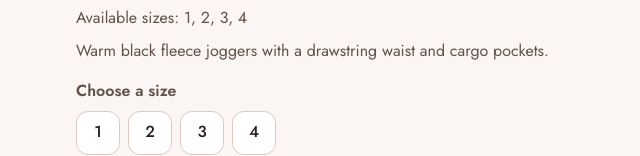
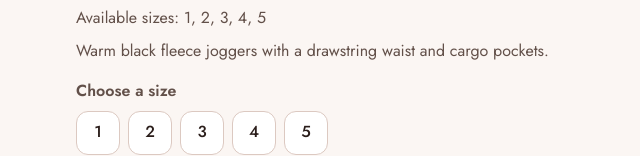
Before and after one commit to Kefada-fa/Kefada, a plain HTML site: page item/Bsurvetp.html in a window 1280 px wide. Shown: the part 798-954 px from the top of the page, 320-960 px from the left. Drawn offline with Linux system fonts and the light colour scheme.

Commit message:
Update item pages

```diff
--- a/item/Bsurvetp.html
+++ b/item/Bsurvetp.html
@@ -4,18 +4,18 @@
 <meta charset="utf-8">
 <meta name="viewport" content="width=device-width, initial-scale=1">
 <title>Boys&#39; Fleece Cargo Joggers – Black | Kefada Fashion</title>
-<meta name="description" content="$12 · Sizes: 1, 2, 3, 4 · Warm black fleece joggers with a drawstring waist and cargo pockets.">
+<meta name="description" content="$12 · Sizes: 1, 2, 3, 4, 5 · Warm black fleece joggers with a drawstring waist and cargo pockets.">
 <link rel="canonical" href="https://kefada-fa.github.io/Kefada/item/Bsurvetp.html">
 <meta property="og:type" content="website">
 <meta property="og:site_name" content="Kefada Fashion">
 <meta property="og:title" content="Boys&#39; Fleece Cargo Joggers – Black">
-<meta property="og:description" content="$12 · Sizes: 1, 2, 3, 4 · Warm black fleece joggers with a drawstring waist and cargo pockets.">
+<meta property="og:description" content="$12 · Sizes: 1, 2, 3, 4, 5 · Warm black fleece joggers with a drawstring waist and cargo pockets.">
 <meta property="og:url" content="https://kefada-fa.github.io/Kefada/item/Bsurvetp.html">
 <meta property="og:image" content="https://kefada-fa.github.io/Kefada/previews/Bsurvetp.jpg">
 <meta property="og:image:alt" content="Boys&#39; Fleece Cargo Joggers – Black">
 <meta name="twitter:card" content="summary_large_image">
 <meta name="twitter:title" content="Boys&#39; Fleece Cargo Joggers – Black">
-<meta name="twitter:description" content="$12 · Sizes: 1, 2, 3, 4 · Warm black fleece joggers with a drawstring waist and cargo pockets.">
+<meta name="twitter:description" content="$12 · Sizes: 1, 2, 3, 4, 5 · Warm black fleece joggers with a drawstring waist and cargo pockets.">
 <meta name="twitter:image" content="https://kefada-fa.github.io/Kefada/previews/Bsurvetp.jpg">
 <link rel="icon" href="../assets/favicon.ico" sizes="any">
 <link rel="icon" type="image/png" sizes="32x32" href="../assets/favicon-32.png">
@@ -53,10 +53,10 @@ p{margin:0 0 10px;color:#625049}
 <div class="price"><span>$12</span></div>
 <h1>Boys&#39; Fleece Cargo Joggers – Black</h1>
 
-<p>Available sizes: 1, 2, 3, 4</p>
+<p>Available sizes: 1, 2, 3, 4, 5</p>
 <p>Warm black fleece joggers with a drawstring waist and cargo pockets.</p>
 <div id="pick">
-<p class="lab">Choose a size</p><div class="sizes"><button type="button" class="sz" data-size="1" aria-pressed="false">1</button><button type="button" class="sz" data-size="2" aria-pressed="false">2</button><button type="button" class="sz" data-size="3" aria-pressed="false">3</button><button type="button" class="sz" data-size="4" aria-pressed="false">4</button></div>
+<p class="lab">Choose a size</p><div class="sizes"><button type="button" class="sz" data-size="1" aria-pressed="false">1</button><button type="button" class="sz" data-size="2" aria-pressed="false">2</button><button type="button" class="sz" data-size="3" aria-pressed="false">3</button><button type="button" class="sz" data-size="4" aria-pressed="false">4</button><button type="button" class="sz" data-size="5" aria-pressed="false">5</button></div>
 <a class="btn" id="add" href="#" data-id="Bsurvetp" aria-disabled="true">Choose a size to order</a>
 </div>
 <script>
```
Also changed, not shown: previews/101573k.jpg, previews/101990k.jpg, previews/226159k.jpg.
